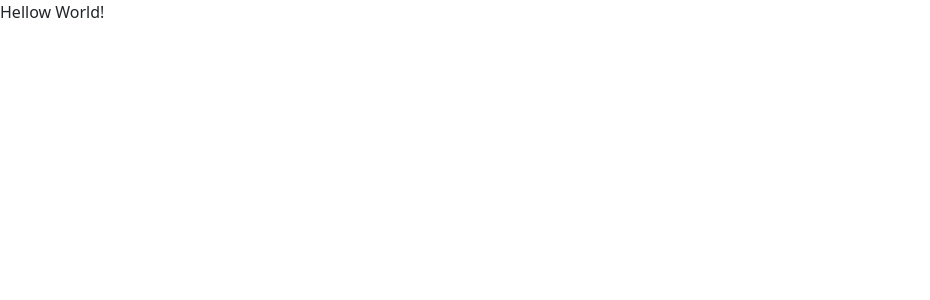
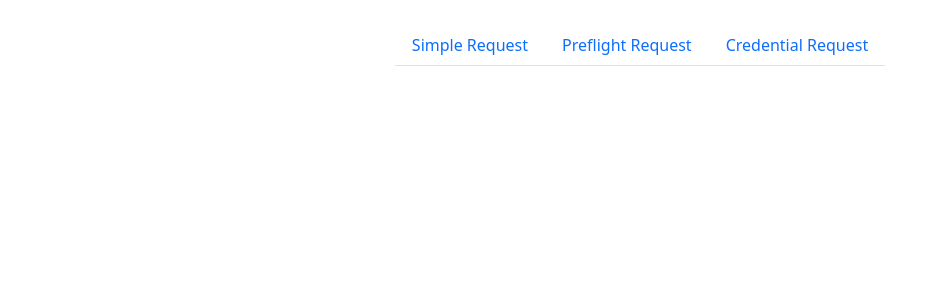
Before and after one commit to chuckchoiboi/cors-tutorial, a React (Create React App) app: page / in a window 1280 px wide. Shown: the top 300 px of the page, without its empty margins (0-930 px from the left). Built offline with nearby package versions, Linux system fonts and the light colour scheme.

Commit message:
add PrimaryTabs component to App.js

```diff
--- a/src/App.js
+++ b/src/App.js
@@ -1,9 +1,15 @@
 import './App.css';
 
+// components
+import PrimaryTabs from './components/PrimaryTabs'
+
 function App() {
+
+  const tabs = ['Simple Request', 'Preflight Request', 'Credential Request']
+
   return (
-    <div className="App">
-      Hellow World!
+    <div className="d-flex justify-content-center flex-row mt-4">
+      <PrimaryTabs tabs={tabs} />
     </div>
   );
 }
--- a/src/components/PrimaryTabs.jsx
+++ b/src/components/PrimaryTabs.jsx
@@ -1,6 +1,6 @@
 const PrimaryTabs = ({tabs}) => {
     return (
-        <div style={{ width: '40%'}}>
+        <div>
             <ul className="nav nav-tabs">
                 {
                     tabs.map( tab => {
```
